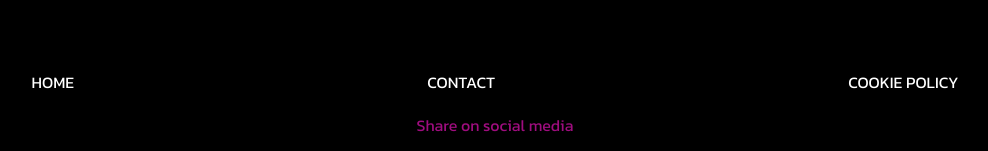
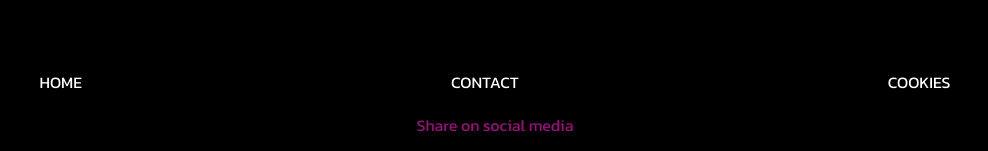
Before and after one commit to NilsFaelt/fango-solutions-client, a Next.js app: page / in a window 1280 px wide. Shown: the part 1770-1921 px from the top of the page, without its empty margins (145-1133 px from the left). Built offline with nearby package versions, Linux system fonts and the light colour scheme; no server answers.

Commit message:
fixed footyer and cookkie policy

```diff
--- a/components/CookieBanner/CookieBanner.component.tsx
+++ b/components/CookieBanner/CookieBanner.component.tsx
@@ -22,9 +22,9 @@ export const CookieBanner: FC = () => {
   }, []);
 
   const handleClick = () => {
-    const tenSecondsFromNow = new Date();
-    tenSecondsFromNow.setTime(tenSecondsFromNow.getTime() + 10000);
-    const expires = tenSecondsFromNow.toUTCString();
+    const oneWeekFromNow = new Date();
+    oneWeekFromNow.setDate(oneWeekFromNow.getDate() + 7);
+    const expires = oneWeekFromNow.toUTCString();
     document.cookie = `cookie_consent=accepted; expires=${expires}; path=/`;
 
     setIsVisible(false);
--- a/components/Footer/Footer.component.tsx
+++ b/components/Footer/Footer.component.tsx
@@ -9,7 +9,7 @@ export const Footer: FC = () => {
       <LinksContainer>
         <StyledLink href={"/"}>HOME</StyledLink>
         <StyledLink href={"/contact"}>CONTACT</StyledLink>
-        <StyledLink href={"/cookie-policy"}>COOKIE POLICY</StyledLink>
+        <StyledLink href={"/cookie-policy"}>COOKIES</StyledLink>
       </LinksContainer>
       <ShareButton />
     </Container>
```
